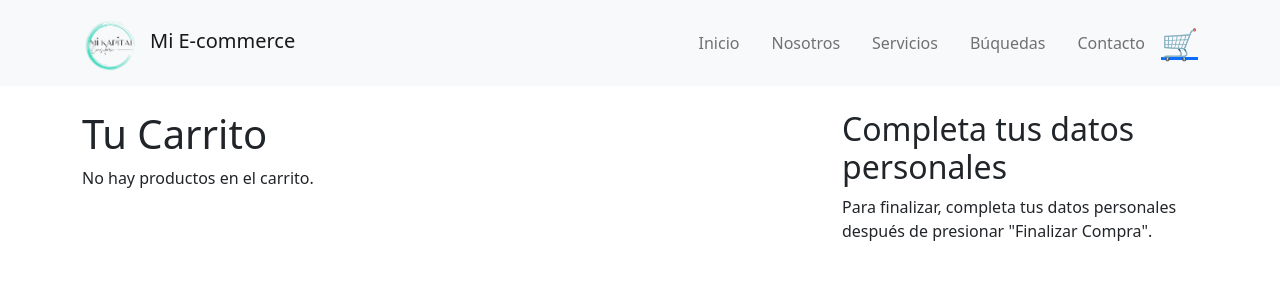
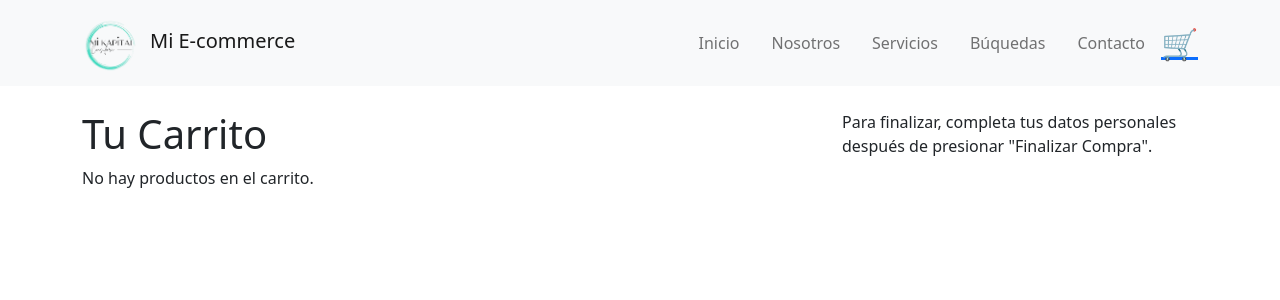
Before and after one commit to karengi4/MiLanding, a React (Vite) app: page /carrito in a window 1280 px wide. Shown: the top 300 px of the page. Built offline with nearby package versions, Linux system fonts and the light colour scheme; a small style sheet from the web is missing.

Commit message:
Ajustes en la finalizacion de compra

```diff
--- a/src/components/Carrito/Carrito.jsx
+++ b/src/components/Carrito/Carrito.jsx
@@ -68,8 +68,9 @@ const Carrito = () => {
         </div>
 
         <div className="col-md-4">
+          {isCheckout && !isFinalized ? (
+            <div>
               <h2>Completa tus datos personales</h2>
-          {isCheckout && !isFinalized ? (
               <form onSubmit={(e) => e.preventDefault()}>
                 <div className="mb-3">
                   <label htmlFor="nombre" className="form-label">Nombre</label>
@@ -99,8 +100,9 @@ const Carrito = () => {
                   Confirmar datos
                 </button>
               </form>
+            </div>
           ) : (
-            <p>Para finalizar, completa tus datos personales después de presionar "Finalizar Compra".</p>
+            !isFinalized && <p>Para finalizar, completa tus datos personales después de presionar "Finalizar Compra".</p>
           )}
         </div>
       </div>
```
Lines whose indentation alone changed are shown as unchanged.
